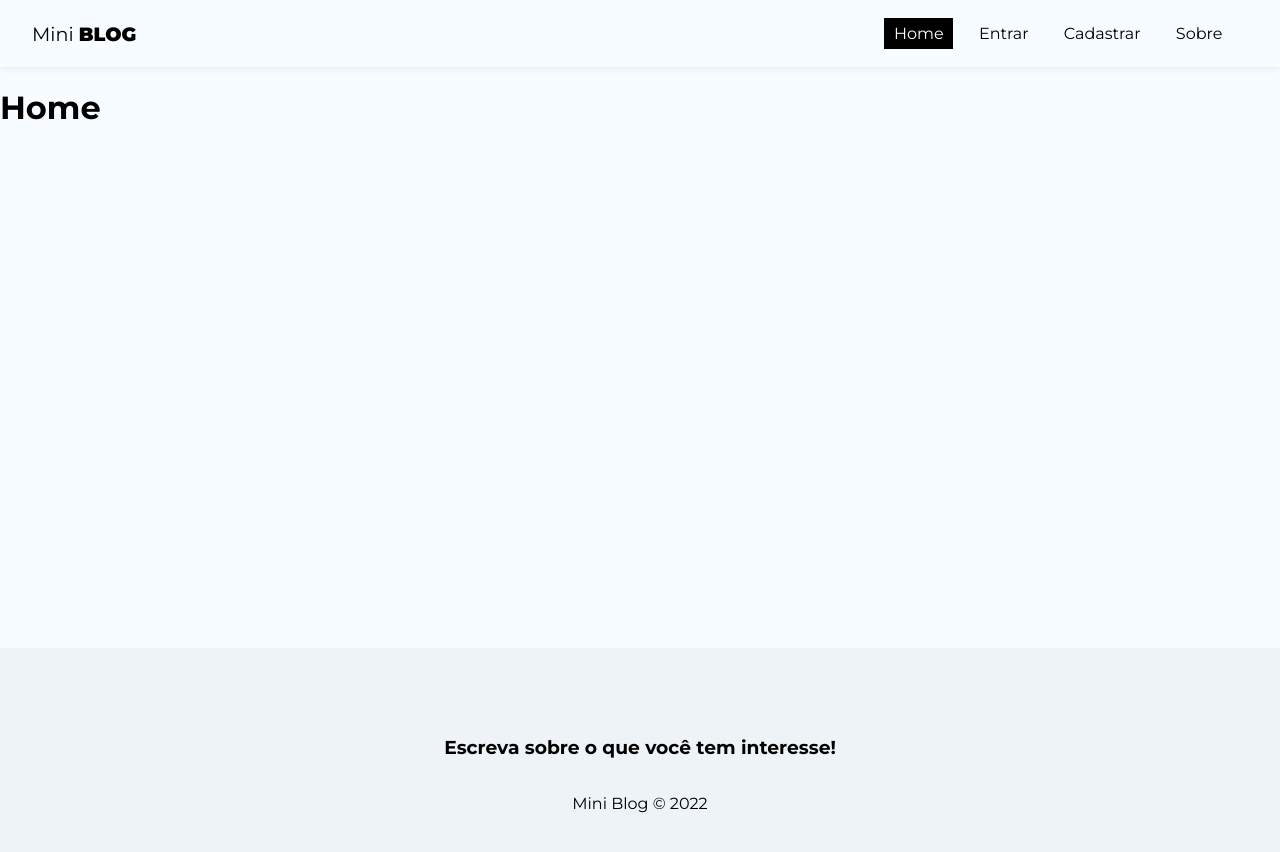
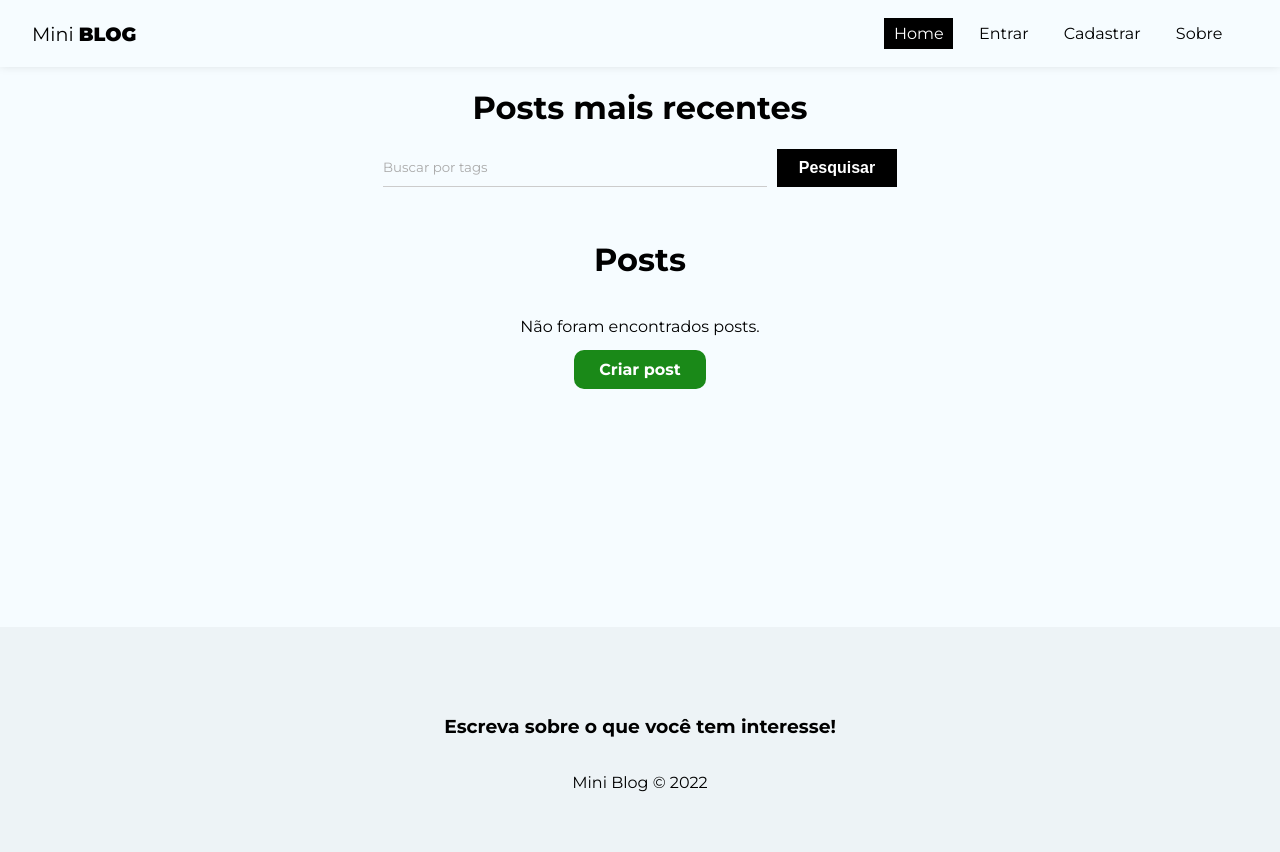
Before and after one commit to rafaelwr/miniblog, a React (Create React App) app: page / in a window 1280 px wide. Shown: the top 852 px of the page. Built offline with nearby package versions, Linux system fonts and the light colour scheme; no server answers.

Commit message:
Criação da estrutura inicial da página Home.

```diff
--- a/src/pages/Home/Home.js
+++ b/src/pages/Home/Home.js
@@ -1,10 +1,40 @@
 // CSS
 import styles from './Home.module.css';
 
+// Hooks
+import { useNavigate, Link } from 'react-router-dom';
+import { useState } from 'react';
+
+// Components
+
 const Home = () => {
+  const [ query, setQuery ] = useState('');
+  const [ posts ] = useState([]);
+
+  const handleSubmit = (e) => {
+    e.preventDefault();
+  }
+
   return (
-    <div>
-        <h1>Home</h1>
+    <div className={styles.home}>
+        <h1>Posts mais recentes</h1>
+        <form onSubmit={handleSubmit} className={styles.search_form}>
+          <input
+            type="text"
+            placeholder="Buscar por tags"
+            onChange={(e) => setQuery(e.target.value)}
+          />
+          <button className="btn btn-dark">Pesquisar</button>
+        </form>
+        <h1>Posts</h1>
+        {posts && posts.length === 0 &&(
+          <div className={styles.noposts}>
+            <p>Não foram encontrados posts.</p>
+            <Link to='/posts/create' className='btn'>
+              Criar post
+            </Link>
+          </div>
+        )}
     </div>
   )
 }
--- a/src/pages/Home/Home.module.css
+++ b/src/pages/Home/Home.module.css
@@ -0,0 +1,31 @@
+.home {
+    display: flex;
+    flex-direction: column;
+    align-items: center;
+    justify-content: center;
+}
+
+.search_form {
+    max-width: 100%;
+    width: 60%;
+    display: flex;
+    justify-content: center;
+    margin-bottom: 2em;
+}
+
+.search_form input {
+    margin-right: 10px;
+    width: 50%;
+}
+
+.noposts {
+    text-align: center;
+}
+
+.noposts p {
+    margin-bottom: 1.5em;
+}
+
+.noposts a {
+    padding: 10px 25px;
+}
```
